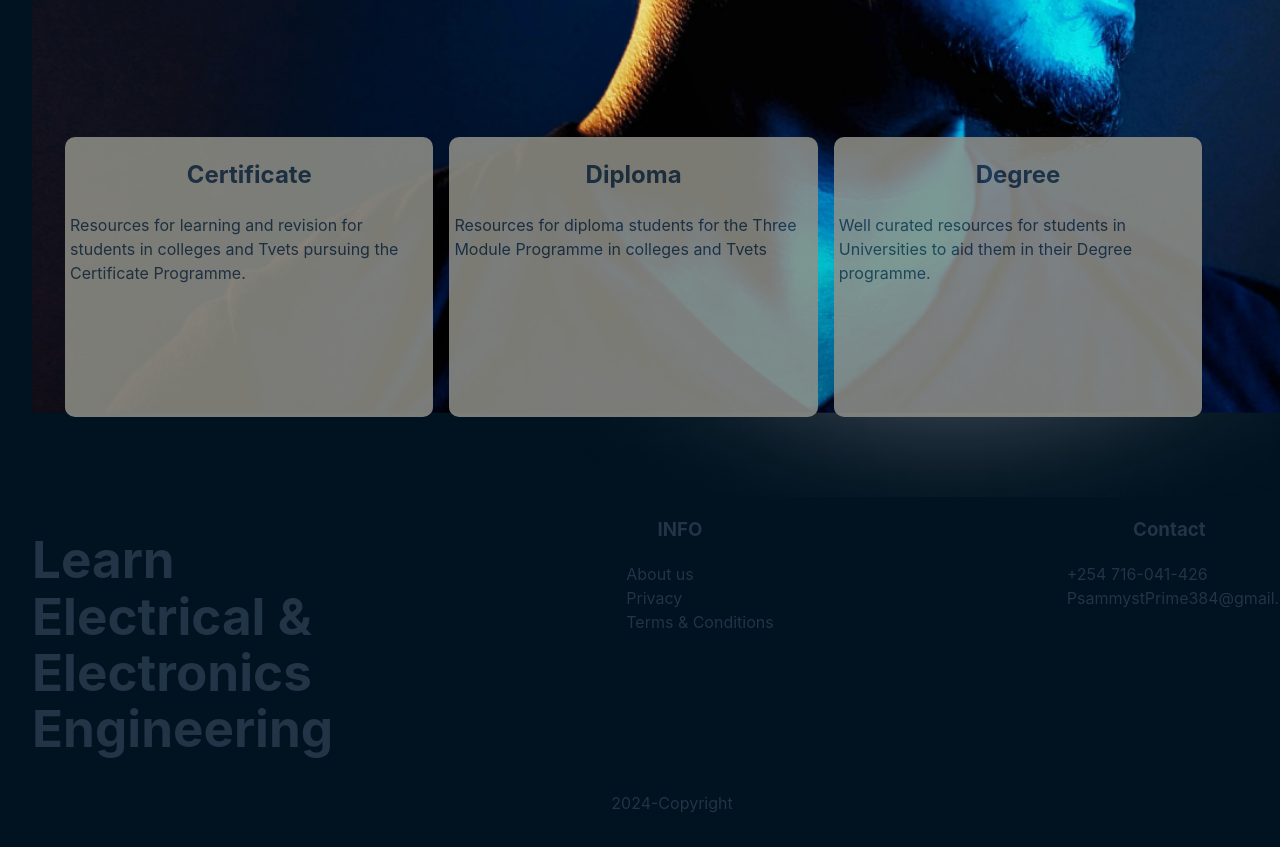
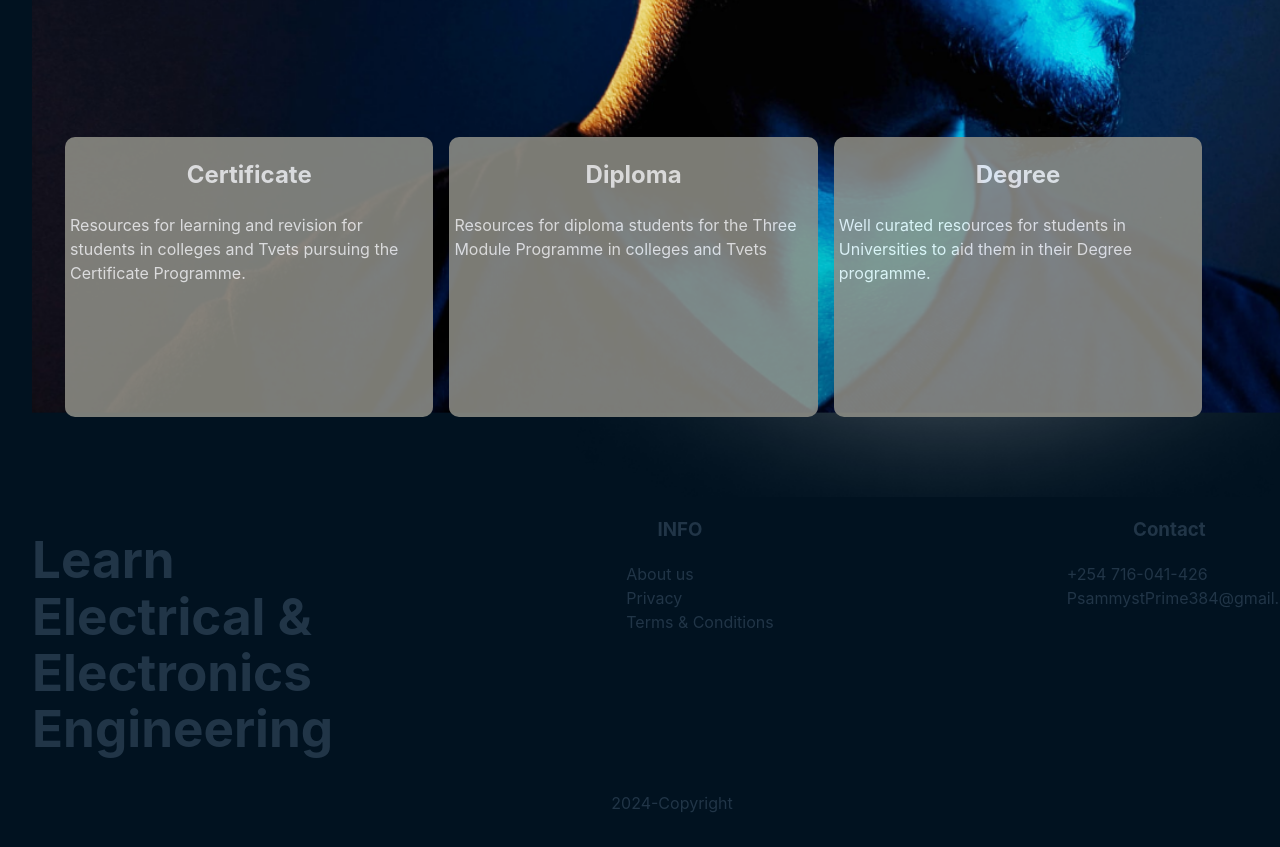
Before and after one commit to PsammystPrime/Electrical-Engineering-Course-App, a React (Vite) app in the folder learn/: page / in a window 1280 px wide. Shown: the part 860-1707 px from the top of the page. Built offline with nearby package versions, Linux system fonts and the light colour scheme.

Commit message:
update App.css

```diff
--- a/learn/src/App.css
+++ b/learn/src/App.css
@@ -26,7 +26,7 @@ ul {
 
 /*Main body section*/
 main {
-  background-image: url(../public/BG.png);
+  background-image: url(/BG.png);
   background-position: center;
   background-size: cover;
   min-height: 150vh;
@@ -55,6 +55,7 @@ main {
   opacity: 85%;
   border-radius: 10px;
   padding: 0 5px;
+  color: #ffffff;
 }
 .card p {
   text-align: left;
```
